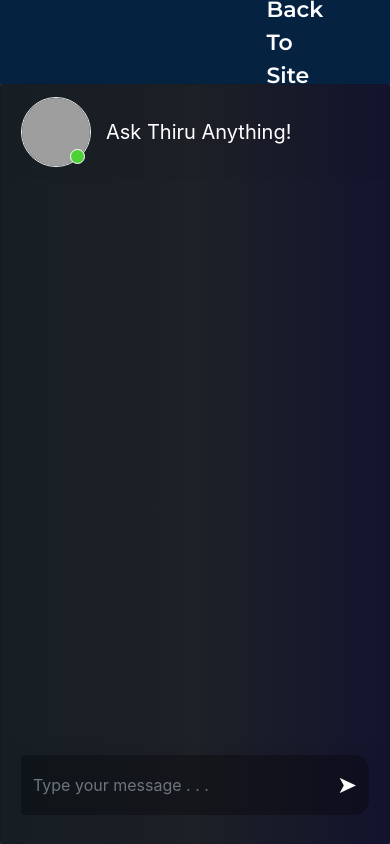
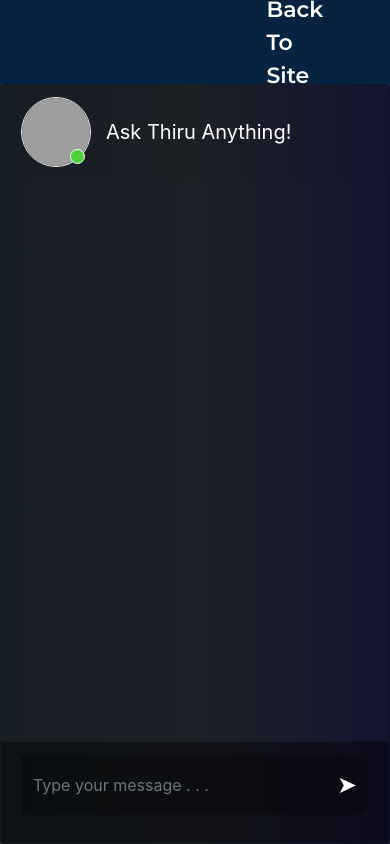
Before and after one commit to AayushGupta16/virtual-avatar, a Flask app: page / in a window 390 px wide. Run offline with Flask 3, Linux system fonts and the light colour scheme; some libraries are stand-ins or nearby versions; grey boxes are pictures that could not be loaded.

Commit message:
Mobile Friendly

```diff
--- a/static/styles.css
+++ b/static/styles.css
@@ -17,7 +17,7 @@ html {
     align-items: center;
     justify-content: space-between;
     padding-right: 20px;
-    position: relative;
+    position: fixed;
     width: 100%;
 }
 
@@ -81,8 +81,10 @@ html {
 }
 
 .card-footer {
-    border-radius: 0 0 15px 15px !important;
-    border-top: 0 !important;
+    position: absolute; /* Ensure it's positioned relative to the card */
+    bottom: 0; /* Anchor to the bottom */
+    width: 100%;
+    background-color: rgba(0, 0, 0, 0.4);
 }
 
 .container {
```
